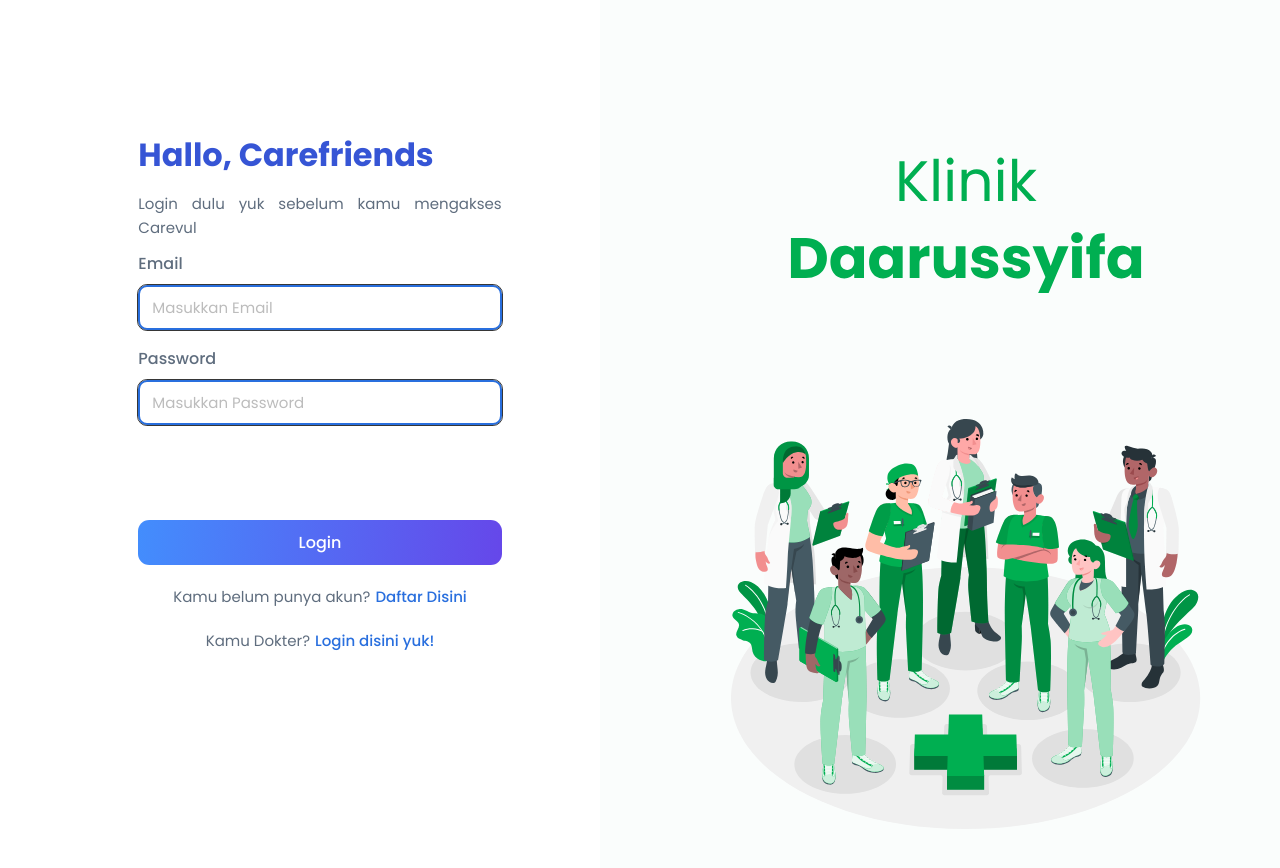
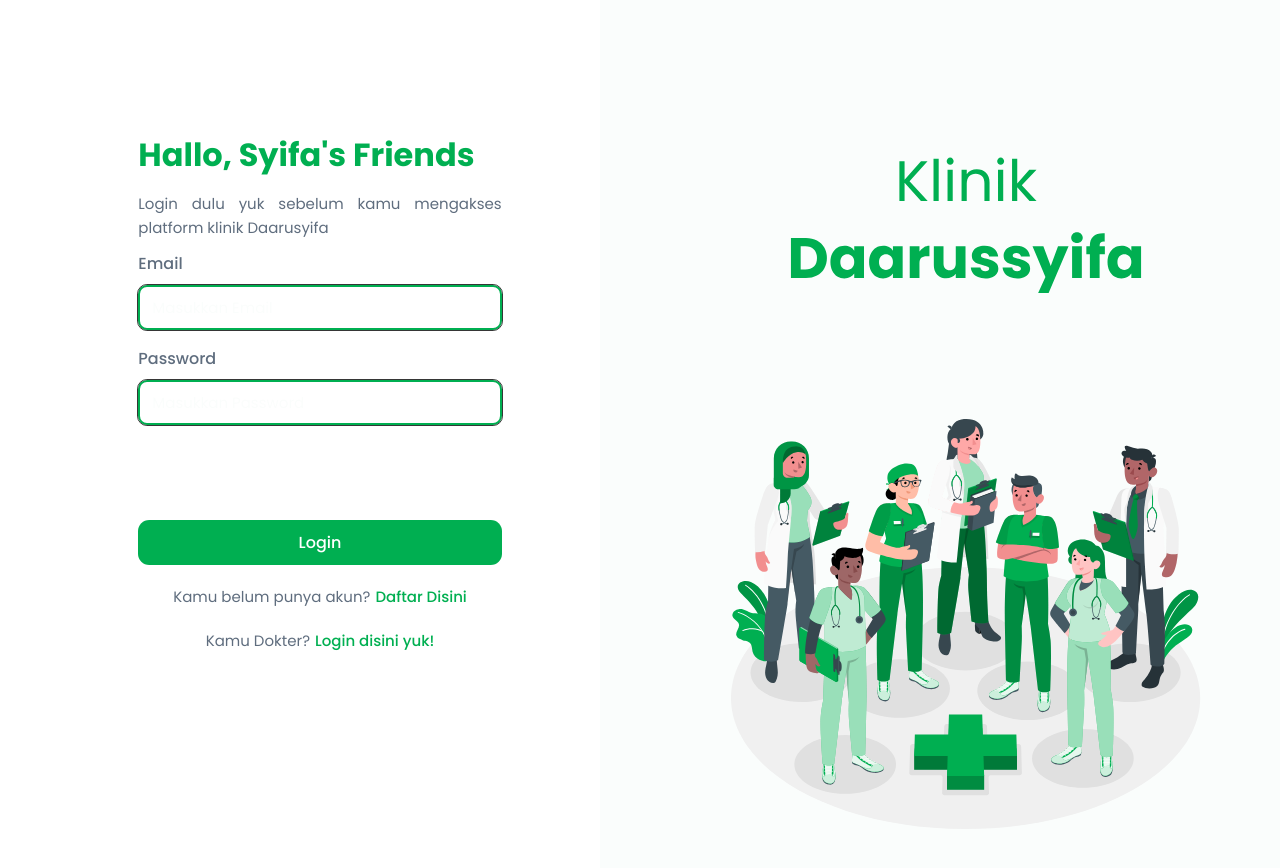
Before and after one commit to alfitosans/klinik-daarusyifa, a React (Vite) app: page /login in a window 1280 px wide. Shown: the top 868 px of the page. Built offline with nearby package versions, Linux system fonts and the light colour scheme.

Commit message:
update color

```diff
--- a/index.html
+++ b/index.html
@@ -4,8 +4,11 @@
     <meta charset="UTF-8" />
     <link rel="icon" type="image/svg+xml" href="/vite.svg" />
     <meta name="viewport" content="width=device-width, initial-scale=1.0" />
-    <link href="https://fonts.googleapis.com/css2?family=Poppins:wght@400;500;700&display=swap" rel="stylesheet" />
-    <title>Carevul</title>
+    <link
+      href="https://fonts.googleapis.com/css2?family=Poppins:wght@400;500;700&display=swap"
+      rel="stylesheet"
+    />
+    <title>Klinik Daarusyifa</title>
   </head>
   <body>
     <div id="root"></div>
--- a/src/components/RoomChat.jsx
+++ b/src/components/RoomChat.jsx
@@ -32,11 +32,11 @@ const RoomChat = () => {
   // get data login from localstorage
   const loggedUser = JSON.parse(localStorage.getItem("idUser"));
 
-
   const handleSubmitForm = async (e) => {
     e.preventDefault();
 
-    await fetch(`https://sk-chat-api.vercel.app/api/chat?roomId=${roomChat?.id}`,
+    await fetch(
+      `https://sk-chat-api.vercel.app/api/chat?roomId=${roomChat?.id}`,
       {
         method: "POST",
         headers: {
@@ -49,7 +49,6 @@ const RoomChat = () => {
         }),
       }
     );
-
 
     setInputChat("");
 
--- a/src/pages/login.jsx
+++ b/src/pages/login.jsx
@@ -70,10 +70,11 @@ function Login() {
             <div className="col-7">
               <div className="header">
                 <h1 data-aos="fade-right" data-aos-duration="1000">
-                  Hallo, Carefriends
+                  Hallo, Syifa's Friends
                 </h1>
                 <p data-aos="fade-right" data-aos-duration="1000">
-                  Login dulu yuk sebelum kamu mengakses Carevul
+                  Login dulu yuk sebelum kamu mengakses platform klinik
+                  Daarusyifa
                 </p>
               </div>
               <div className="login-form">
--- a/src/styles/article-home.css
+++ b/src/styles/article-home.css
@@ -62,12 +62,12 @@ p {
 
 .main-button-register {
   background-color: #0e90e4;
-  color: #3655d5;
+  color: #00af51;
   padding: 10px 20px;
   text-decoration: none;
   text-transform: capitalize;
   font-weight: 600;
-  border: 1px solid #3655d5;
+  border: 1px solid #00af51;
   border-radius: 11.25px;
   transition: 0.5s ease-in-out;
 }
--- a/src/styles/article-read.css
+++ b/src/styles/article-read.css
@@ -51,7 +51,7 @@ p {
 }
 
 #main-title {
-    color: #1678f2;
+  color: #00af51;
   white-space: pre-line;
 }
 
--- a/src/styles/bmi-calculator.css
+++ b/src/styles/bmi-calculator.css
@@ -22,7 +22,7 @@ input[type="{height}"]::placeholder {
   box-shadow: 0px 0px 12px #ccc;
   border-radius: 8px;
   padding: 1rem;
-  background-color: #eef4ff;
+  background-color: rgba(0, 175, 81, 0.02);
   padding: 30px;
 }
 
@@ -57,7 +57,7 @@ label {
   padding: 10px 0;
   color: #fff;
   cursor: pointer;
-  background: linear-gradient(96.14deg, #3f95ff -10.84%, #7c1add 164.3%);
+  background: #00af51;
   border-radius: 11.25px;
   border: none;
   font-style: normal;
@@ -75,11 +75,11 @@ label {
   margin: 8px 0;
   margin-top: 10px;
   padding: 10px 0;
-  color: #3f95ff;
+  color: #00af51;
   cursor: pointer;
   background: #fff;
   border-radius: 11.25px;
-  border: solid 3px #3f95ff;
+  border: solid 3px #00af51;
   font-style: normal;
   font-weight: 500;
   font-size: 16px;
@@ -109,7 +109,7 @@ p {
 }
 
 #title-bmi {
-  color: #3655d5;
+  color: #00af51;
   text-align: center;
   font-size: 35px;
   margin-top: 10px;
@@ -125,7 +125,7 @@ p {
 
 #result {
   font-size: 25px;
-  color: #3655d5;
+  color: #00af51;
 }
 
 #message {
--- a/src/styles/loginregis.css
+++ b/src/styles/loginregis.css
@@ -2,16 +2,16 @@
   font-family: "Poppins", sans-serif;
 }
 input[type="text"]::placeholder {
-  color: #bcbcbc;
+  color: rgba(0, 175, 81, 0.02);
 }
 input[type="email"]::placeholder {
-  color: #bcbcbc;
+  color: rgba(0, 175, 81, 0.02);
 }
 input[type="password"]::placeholder {
-  color: #bcbcbc;
+  color: rgba(0, 175, 81, 0.02);
 }
 select {
-  color: #bcbcbc;
+  color: rgba(0, 175, 81, 0.02);
 }
 
 .login {
@@ -26,7 +26,7 @@ select {
   line-height: 54px;
   display: flex;
   align-items: center;
-  color: #3655d5;
+  color: rgba(0, 175, 81, 1);
 }
 
 .header p {
@@ -43,7 +43,7 @@ select {
   margin-top: 80px;
   width: 100%;
   height: 45px;
-  background: linear-gradient(96.14deg, #3f95ff -10.84%, #7c1add 164.3%);
+  background: rgba(0, 175, 81, 1);
   border-radius: 11.25px;
   border: none;
   font-style: normal;
@@ -60,7 +60,7 @@ select {
   margin-top: 40px;
   width: 100%;
   height: 45px;
-  background: linear-gradient(96.14deg, #3f95ff -10.84%, #7c1add 164.3%);
+  background: rgba(0, 175, 81, 1);
   border-radius: 11.25px;
   border: none;
   font-style: normal;
@@ -95,7 +95,7 @@ select {
   line-height: 24px;
   color: #5f6d7e;
   background: #ffffff;
-  border: 2px solid #296fde;
+  border: 2px solid rgba(0, 175, 81, 1);
   border-radius: 8.91238px;
 }
 
@@ -103,7 +103,7 @@ select {
   height: 45px;
   font-size: 15px;
   color: #5f6d7e;
-  border: 2.5px solid #2464cb;
+  border: 2.5px solid rgba(0, 175, 81, 1);
   border-radius: 8.91238px;
 }
 
@@ -136,7 +136,7 @@ select option {
 .login-form .regis {
   font-weight: 500;
   font-size: 15px;
-  color: #296fde;
+  color: rgba(0, 175, 81, 1);
   margin-left: 5px;
 }
 
```
Lines whose indentation alone changed are shown as unchanged.
